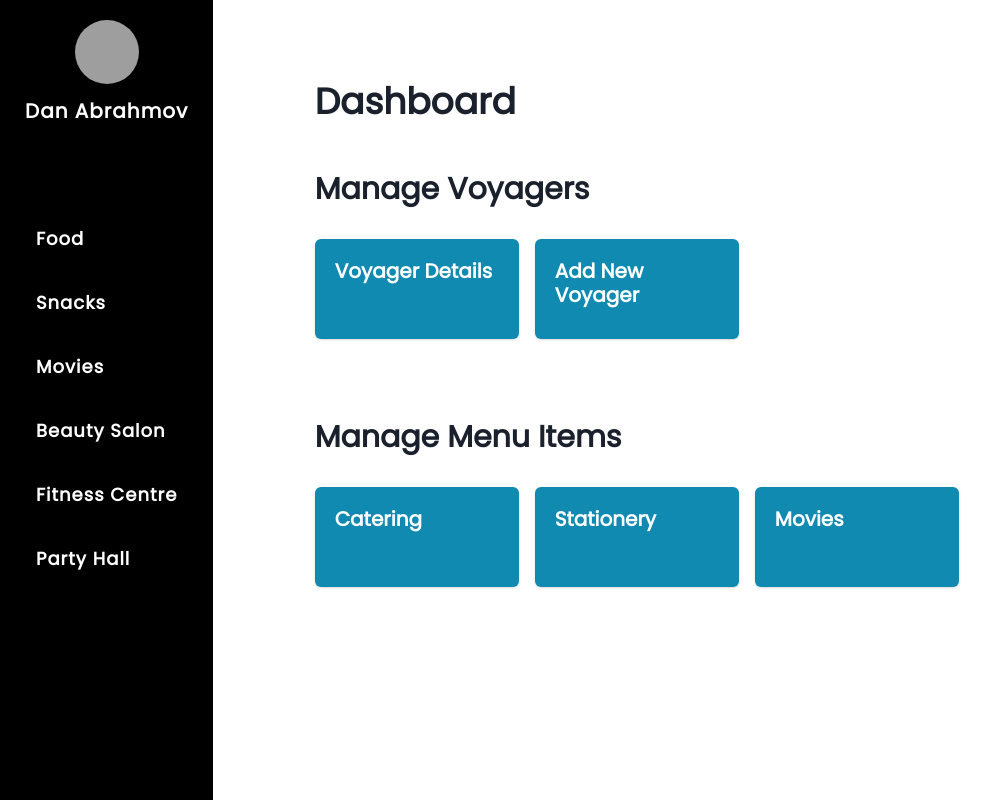
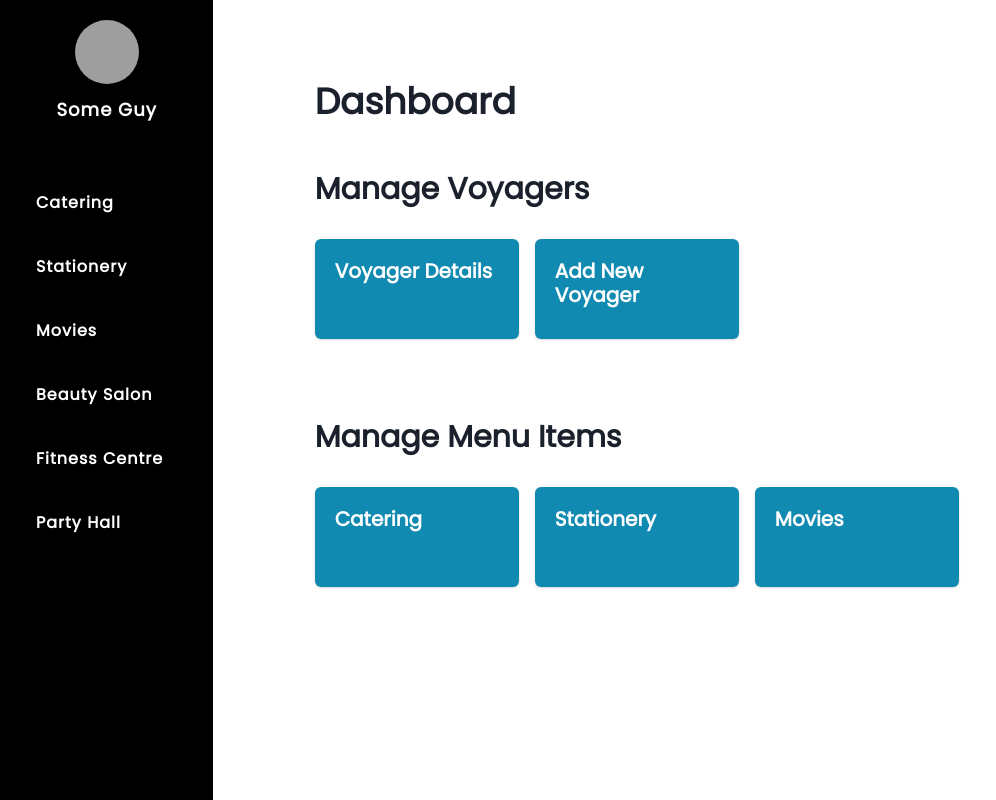
Before and after one commit to tanishkushwaha/cruise-compass, a React (Vite) app in the folder frontend/: page / in a window 1280 px wide. Shown: the whole page, without its empty margins (0-996 px from the left). Built offline with nearby package versions, Linux system fonts and the light colour scheme; grey boxes are pictures that could not be loaded.

Commit message:
Fix scrolling issue

```diff
--- a/frontend/src/components/Navbar.tsx
+++ b/frontend/src/components/Navbar.tsx
@@ -3,26 +3,25 @@ import { Outlet } from "react-router-dom"
 import { NavLink } from "react-router-dom"
 
 const Navbar = () => {
-
   return (
     <>
-      <Grid h='100vh' templateColumns='repeat(12, 1fr)' >
+      <Grid templateColumns='repeat(12, 1fr)' >
         <GridItem colSpan={2} bg='black' p={5}>
-          <Flex justifyContent='center' alignItems='center' flexDirection='column' gap={3} mb='5rem'>
+          <Flex justifyContent='center' alignItems='center' flexDirection='column' gap={3} mb='3rem'>
             <Avatar name='Dan Abrahmov' src='https://bit.ly/dan-abramov' size='lg' />
-            <Text fontSize='xl' letterSpacing={1} color='white' as='b'>Dan Abrahmov</Text>
+            <Text fontSize='lg' letterSpacing={1} color='white' as='b'>Some Guy</Text>
           </Flex>
 
           <Flex direction='column' >
-            <NavItem title='Food' path='/order/catering/food' />
-            <NavItem title='Snacks' path='/order/catering/snacks' />
+            <NavItem title='Catering' path='/order/catering' />
+            <NavItem title='Stationery' path='/order/stationery' />
             <NavItem title='Movies' path='/book/movies' />
             <NavItem title='Beauty Salon' path='/book/beauty-salon' />
             <NavItem title='Fitness Centre' path='/book/fitness-centre' />
             <NavItem title='Party Hall' path='/book/party-hall' />
           </Flex>
         </GridItem>
-        <GridItem colSpan={10}>
+        <GridItem colSpan={10} overflow='auto' h='100vh'>
           <Outlet />
         </GridItem>
       </Grid>
@@ -35,10 +34,9 @@ const NavItem = ({ title, path }: { title: string, path: string }) => {
 
     <NavLink to={path} className={({ isActive, isPending }) => isPending ? "pending" : isActive ? "active" : ""}>
 
-      {({ isActive, isPending, isTransitioning }) => (
-        // <span className={isActive ? "active" : ""}>Tasks</span>
+      {({ isActive }) => (
         <Flex h='30px' px='1rem' py='2rem' alignItems='center' _hover={{ bgColor: 'gray.900' }} cursor='pointer' bgColor={isActive ? 'gray.900' : ''}>
-          <Text fontSize='lg' letterSpacing='1px' color='white' as='b'>{title}</Text>
+          <Text fontSize='md' letterSpacing='1px' color='white' as='b'>{title}</Text>
         </Flex>
       )}
 
```
